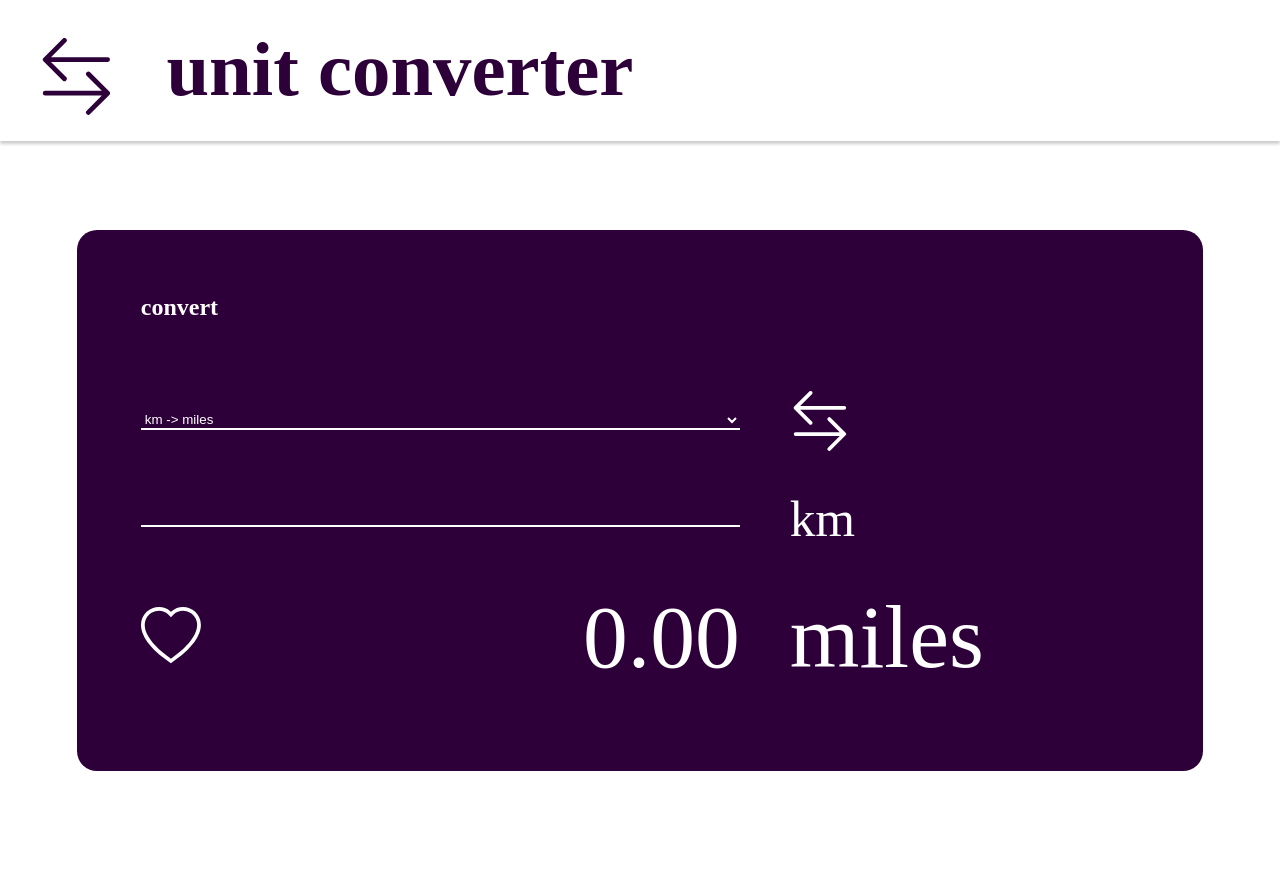
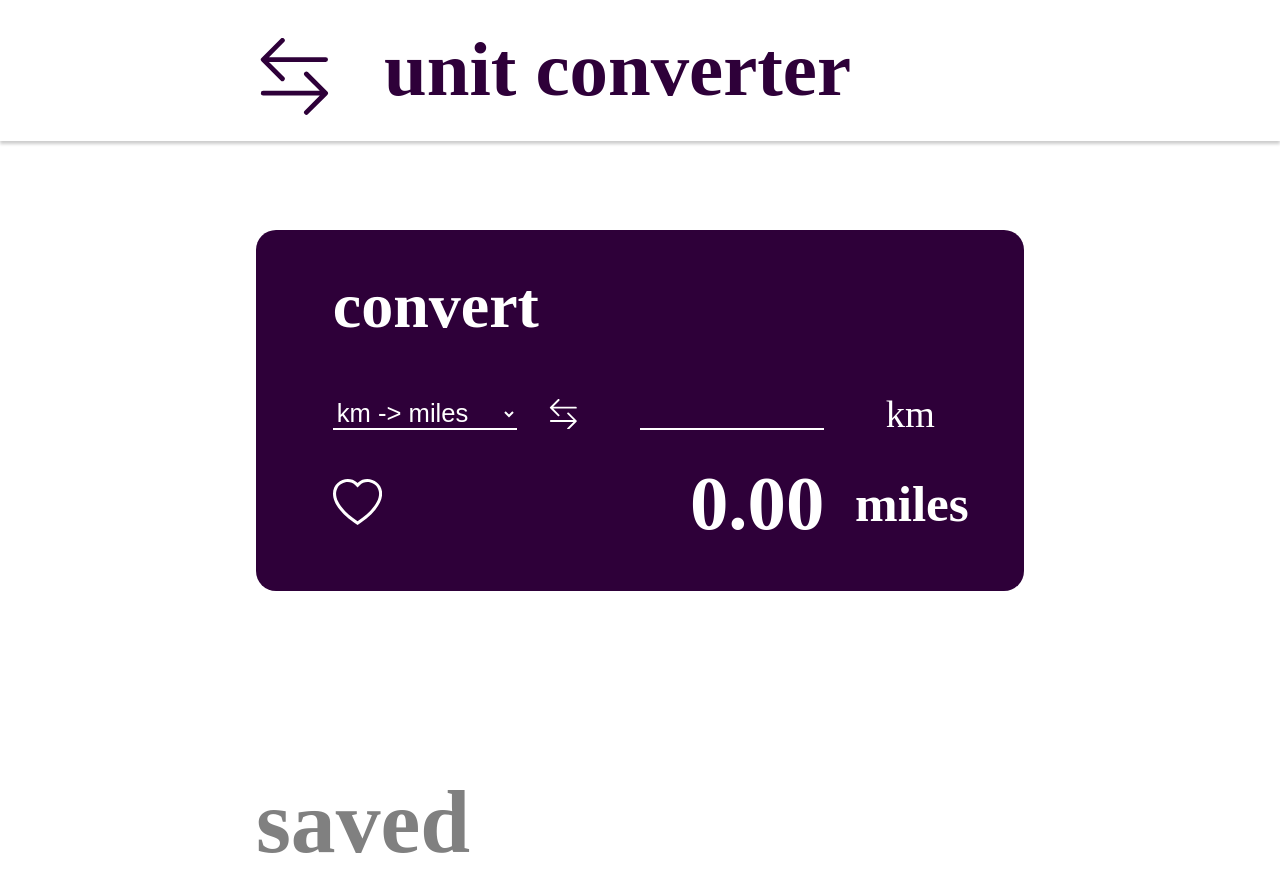
Before and after one commit to TheLordRalph/Prueba-tecnica-OXYGEN, a plain HTML site: page Convertidor de unidades/index.html in a window 1280 px wide. Shown: the top 876 px of the page. Drawn offline with Linux system fonts and the light colour scheme.

Commit message:
Arreglado los estilos de la pagina para que sea responsive.

```diff
--- a/Convertidor de unidades/CSS/Parciales/_convert.scss
+++ b/Convertidor de unidades/CSS/Parciales/_convert.scss
@@ -10,6 +10,7 @@
     h1 {
         width: 100%;
         margin-bottom: 5%;
+        font-size: 5vw;
     }
     select {
         width: 60%;
@@ -18,10 +19,11 @@
         color: white;
         border: none;
         border-bottom: 2px solid white;
+        font-size: 2vw;
     }
     .exchange {
         margin-left: 5%;
-        width: 6%;
+        width: 5%;
     }
     input {
         width: 60%;
@@ -31,25 +33,58 @@
         border-bottom: 2px solid white;
         background-color: $colorPrincipal;
         text-align: end;
+        font-size: 2vw;
     }
     .tipoUnidad {
         width: 0%;
         margin-left: 5%;
-        font-size: 4vw;
+        font-size: 3vw;
         margin-right: 30%;
     }
     .heart {
-        width: 6%;
+        width: 8%;
         margin: 4% 0;
     }
     #resultado {
         width: 49%;
         margin-left: 5%;
         text-align: right;
-        font-size: 7vw;
+        font-size: 5vw;
+        font-weight: bold;
     }
 
     .tipoUnidad-resultado {
-        font-size: 7vw;
+        font-size: 4vw;
+        font-weight: bold;
     }
 }
+
+
+@media (min-width: 991.98px) {
+
+    #convertidor {
+        width: 60vw;
+        margin: 7% auto 14% auto;
+        padding: 3% 6%;
+        select {
+            width: 30%;
+        }
+        input {
+            width: 30%;
+            margin: 4% 5%;
+            margin-left: 10%;
+        }
+        .tipoUnidad {
+            width: 8%;
+            margin-right: 0%;
+        }
+        #resultado {
+            margin-left: 23%;
+            font-size: 6vw;
+        }
+        .tipoUnidad-resultado {
+            width: 8%;
+            margin-left: 5%;
+        }
+    }
+}
--- a/Convertidor de unidades/CSS/Parciales/_header.scss
+++ b/Convertidor de unidades/CSS/Parciales/_header.scss
@@ -18,3 +18,12 @@ header {
         color: $colorPrincipal;
     }
 }
+
+@media (min-width: 991.98px) {
+
+    header {
+        svg {
+            margin: 3% 4% 2% 20%;
+        }
+    }
+}
--- a/Convertidor de unidades/CSS/Parciales/_saved.scss
+++ b/Convertidor de unidades/CSS/Parciales/_saved.scss
@@ -16,7 +16,7 @@
         margin: 5% 0;
         h1 {
             color: dimgray;
-            font-size: 4vw;
+            font-size: 2vw;
             width: 80%;
         }
         svg {
@@ -25,3 +25,12 @@
         }
     }
 }
+
+@media (min-width: 991.98px) {
+
+    #saved {
+        width: 60%;
+        margin: 7% auto 14% auto;
+    }
+
+}
```
Also changed, not shown: Convertidor de unidades/CSS/estilos.css, 1 other file.
